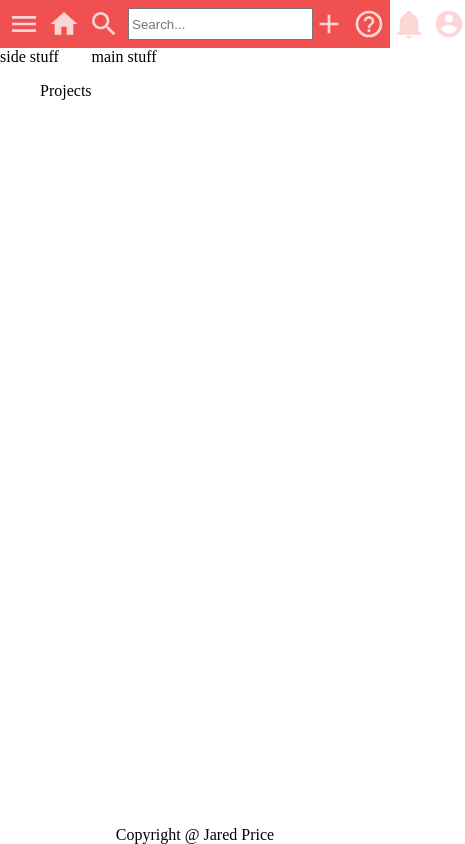
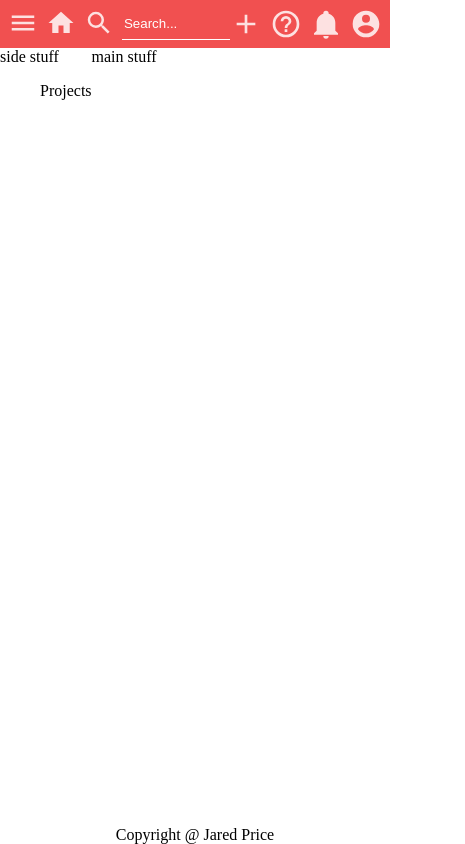
Before and after one commit to Jared588/To-do-list, a website built with webpack: page src/index.html in a window 390 px wide. Shown: the whole page, 465 px wide, since content can reach past the window. Built offline with nearby package versions, Linux system fonts and the light colour scheme.

Commit message:
Improve styling and responsivity of searchbar

```diff
--- a/src/index.html
+++ b/src/index.html
@@ -11,7 +11,7 @@
             <div class="icon"><svg xmlns="http://www.w3.org/2000/svg" viewBox="0 0 24 24"><path d="M3,6H21V8H3V6M3,11H21V13H3V11M3,16H21V18H3V16Z" fill="currentcolor"/></svg></div>
             <div class="icon"><svg xmlns="http://www.w3.org/2000/svg" viewBox="0 0 24 24"><path d="M10,20V14H14V20H19V12H22L12,3L2,12H5V20H10Z" fill="currentcolor"/></svg></div>
             <div class="icon"><svg xmlns="http://www.w3.org/2000/svg" viewBox="0 0 24 24"><path d="M9.5,3A6.5,6.5 0 0,1 16,9.5C16,11.11 15.41,12.59 14.44,13.73L14.71,14H15.5L20.5,19L19,20.5L14,15.5V14.71L13.73,14.44C12.59,15.41 11.11,16 9.5,16A6.5,6.5 0 0,1 3,9.5A6.5,6.5 0 0,1 9.5,3M9.5,5C7,5 5,7 5,9.5C5,12 7,14 9.5,14C12,14 14,12 14,9.5C14,7 12,5 9.5,5Z" fill="currentcolor"/></svg></div>
-            <input class="searchbar" placeholder="Search..."></input>
+            <input id="searchbar" placeholder="Search..." style="width: clamp(40px, 50%, 200px);"></input>
         </div>
         <div class="header-right-side">
             <div class="icon"><svg xmlns="http://www.w3.org/2000/svg" viewBox="0 0 24 24"><path d="M19,13H13V19H11V13H5V11H11V5H13V11H19V13Z" fill="currentcolor"/></svg></div>
--- a/src/styles.css
+++ b/src/styles.css
@@ -10,12 +10,16 @@ body {
     padding: 0;
 }
 
+:root {
+    --header-color: rgb(241, 80, 80);
+}
+
 header {
     display: flex;
     text-align: center;
     justify-content: space-between;
     color: rgb(11, 24, 61);
-    background-color: rgb(241, 80, 80);
+    background-color: var(--header-color);
     height: 3rem;
     align-items: center;
 }
@@ -38,8 +42,20 @@ header {
     cursor: pointer;
 }
 
+#searchbar {
+    border: none;
+    border-bottom: 1px solid white;
+    background-color: var(--header-color);
+    color: rgb(253, 225, 225);
+    outline: none;
+}
+
+input::placeholder {
+    color: white;
+}
+
 svg {
-    color: rgb(252, 213, 213);
+    color: rgb(253, 225, 225);
 }
 
 .main-container {
```
Also changed, not shown: dist/index.bundle.js, dist/index.html.
